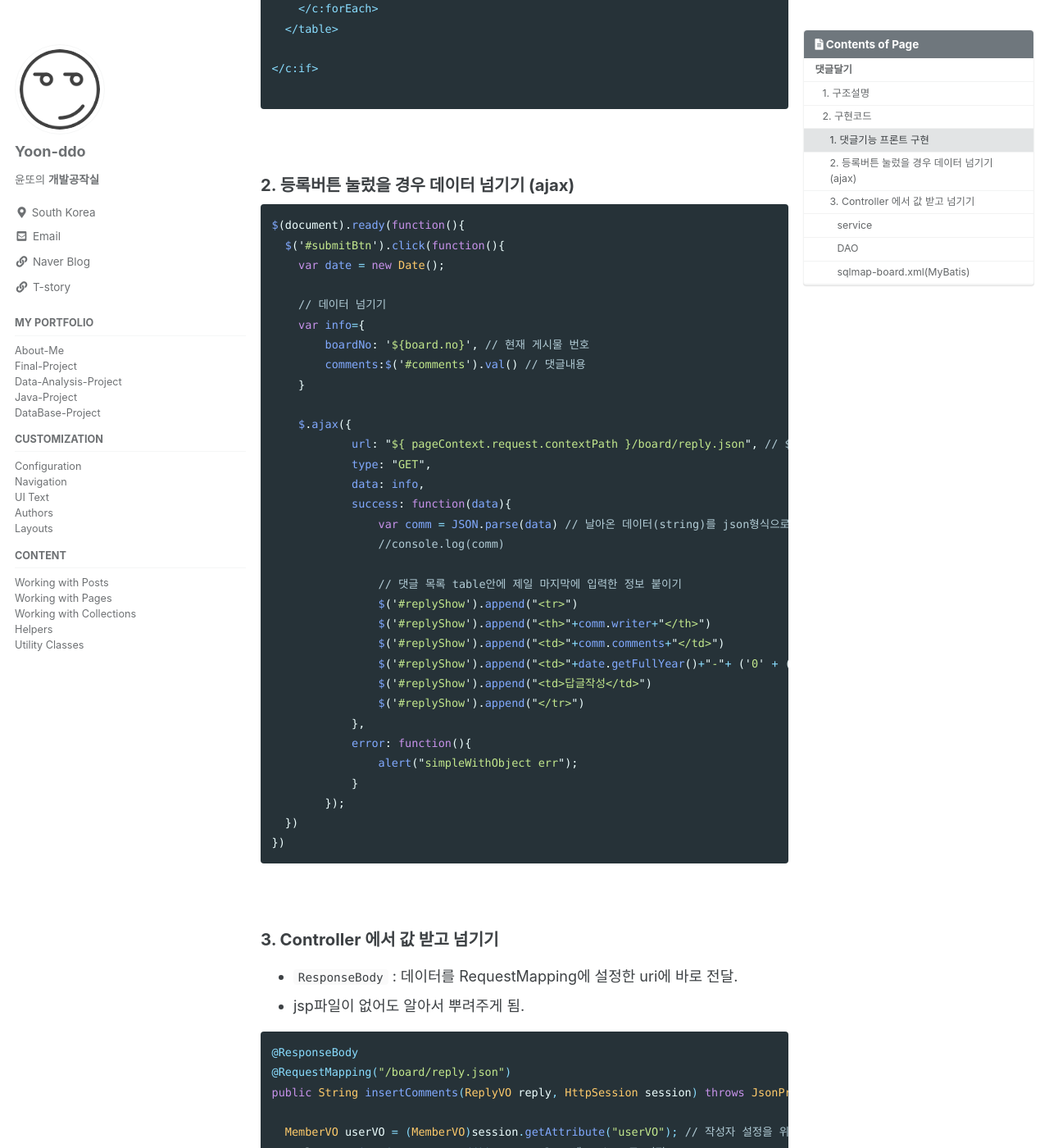
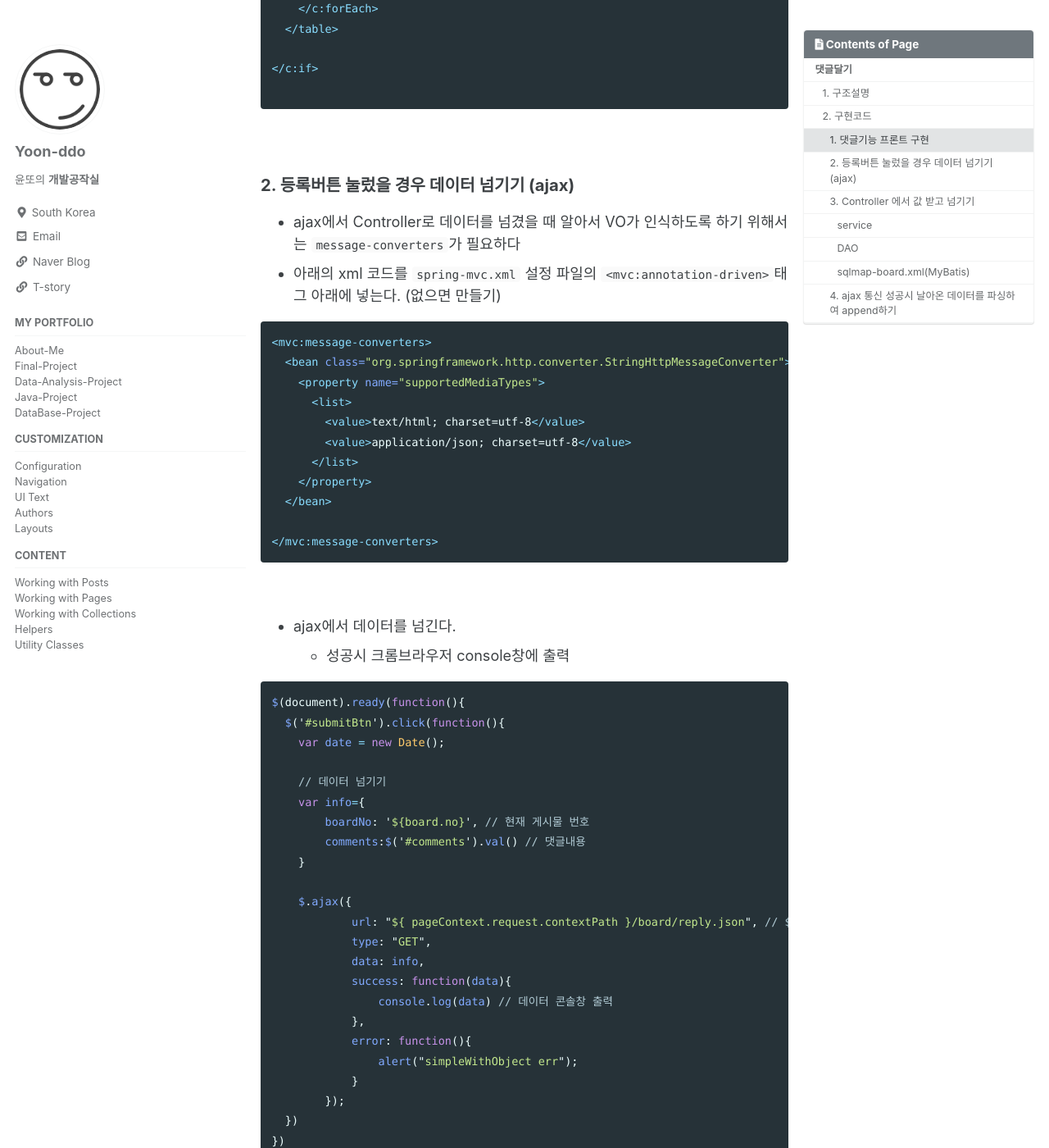
Before and after one commit to Yoon-ddo/Yoon-ddo.github.io, a Jekyll site: the page built from _posts/2021-08-25-Spring10_댓글기능구현.md, in a window 1280 px wide and 1400 px high, scrolled down 2672 px. Shown: the whole window at 82% size. Built offline with Jekyll 4.4.1, drawn with Linux system fonts in a browser that asks for light colours; cached includes are drawn as plain includes; some of the changed text lies outside the part shown.

Commit message:
Update 2021-08-25-Spring10_댓글기능구현.md

````diff
--- a/_posts/2021-08-25-Spring10_댓글기능구현.md
+++ b/_posts/2021-08-25-Spring10_댓글기능구현.md
@@ -112,6 +112,27 @@ order siblings by groupid asc;
 <br>
 
 ### 2. 등록버튼 눌렀을 경우 데이터 넘기기 (ajax)
+* ajax에서 Controller로 데이터를 넘겼을 때 알아서 VO가 인식하도록 하기 위해서는 `message-converters`가 필요하다
+* 아래의 xml 코드를 `spring-mvc.xml` 설정 파일의 `<mvc:annotation-driven>`태그 아래에 넣는다. (없으면 만들기)
+
+```xml
+<mvc:message-converters>
+  <bean class="org.springframework.http.converter.StringHttpMessageConverter">
+    <property name="supportedMediaTypes">
+      <list>
+        <value>text/html; charset=utf-8</value>
+        <value>application/json; charset=utf-8</value>
+      </list>
+    </property>
+  </bean>
+
+</mvc:message-converters>
+```
+
+<br>
+
+* ajax에서 데이터를 넘긴다.
+  - 성공시 크롬브라우저 console창에 출력
 
 ```javascript
 $(document).ready(function(){
@@ -129,16 +150,7 @@ $(document).ready(function(){
             type: "GET",
             data: info,
             success: function(data){
-                var comm = JSON.parse(data) // 날아온 데이터(string)를 json형식으로 변환
-                //console.log(comm)
-
-                // 댓글 목록 table안에 제일 마지막에 입력한 정보 붙이기
-                $('#replyShow').append("<tr>")
-                $('#replyShow').append("<th>"+comm.writer+"</th>")
-                $('#replyShow').append("<td>"+comm.comments+"</td>")
-                $('#replyShow').append("<td>"+date.getFullYear()+"-"+ ('0' + (date.getMonth() + 1)).slice(-2) +"-"+('0' + date.getDate()).slice(-2)+"</td>")
-                $('#replyShow').append("<td>답글작성</td>")
-                $('#replyShow').append("</tr>")
+                console.log(data) // 데이터 콘솔창 출력
             },
             error: function(){
                 alert("simpleWithObject err");
@@ -200,4 +212,46 @@ public int insertComments(ReplyVO reply) {
 </insert>
 ```
 
+<br>
+
+### 4. ajax 통신 성공시 날아온 데이터를 파싱하여 append하기
+* 2번의 코드를 아래와 같이 변경한다.
+
+```javascript
+$(document).ready(function(){
+  $('#submitBtn').click(function(){
+    var date = new Date();
+
+    // 데이터 넘기기
+    var info={
+        boardNo: '${board.no}', // 현재 게시물 번호
+        comments:$('#comments').val() // 댓글내용
+    }
+
+    $.ajax({
+            url: "${ pageContext.request.contextPath }/board/reply.json", // ${ pageContext.request.contextPath } + controller에서 작성한 uri
+            type: "GET",
+            data: info,
+            success: function(data){
+                console.log(data)
+                var comm = JSON.parse(data) // 날아온 데이터(string)를 json형식으로 변환
+                //console.log(comm)
+
+                // 댓글 목록 table안에 제일 마지막에 입력한 정보 붙이기
+                $('#replyShow').append("<tr>")
+                $('#replyShow').append("<th>"+comm.writer+"</th>")
+                $('#replyShow').append("<td>"+comm.comments+"</td>")
+                $('#replyShow').append("<td>"+date.getFullYear()+"-"+ ('0' + (date.getMonth() + 1)).slice(-2) +"-"+('0' + date.getDate()).slice(-2)+"</td>")
+                $('#replyShow').append("<td>답글작성</td>")
+                $('#replyShow').append("</tr>")
+            },
+            error: function(){
+                alert("simpleWithObject err");
+            }
+        });
+  })
+})
+```
+
+
 <br><br><br><br>
````
